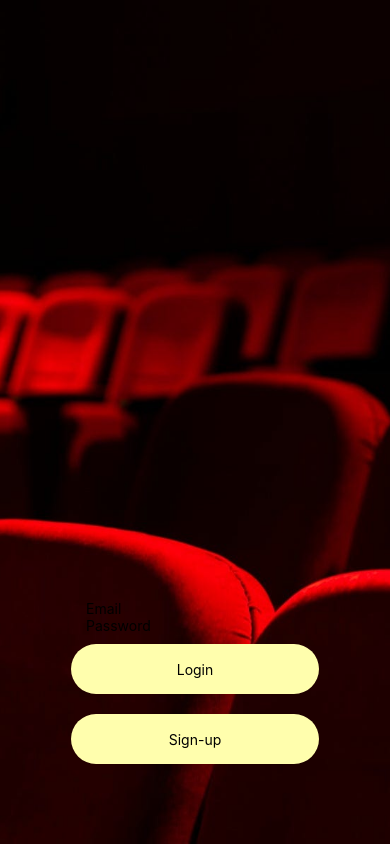
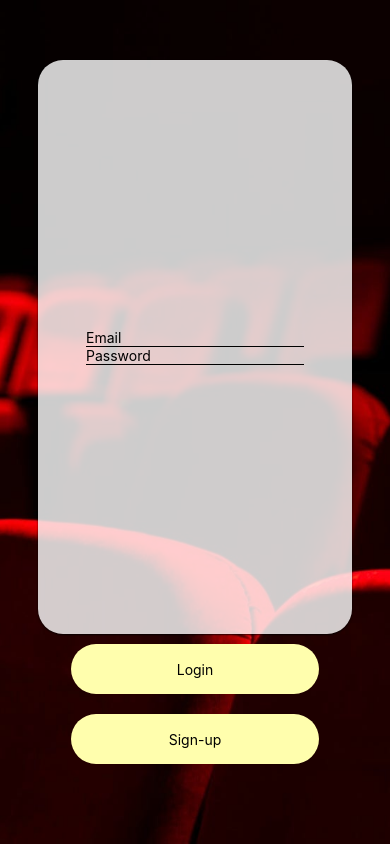
Before and after one commit to CSpiegelhalter/MoviePicker, a React Native app: screen / in a window 390 px wide. Built offline with nearby package versions, Linux system fonts and the light colour scheme.

Commit message:
Added input fields, going to get values, added modal box with some styling

```diff
--- a/app/components/Login.js
+++ b/app/components/Login.js
@@ -1,30 +1,43 @@
-import React from 'react';
+import React, { useState } from 'react';
 import { Platform, Text, StyleSheet, TextInput, View } from 'react-native';
 import { backgroundColor } from 'react-native/Libraries/Components/View/ReactNativeStyleAttributes';
 
 function Login() {
+
+    const [email, setEmail] = useState('')
+    const [password, setPassword] = useState('')
+
+
+
+
     return (
-        <View>
-            <TextInput placeholder='Email' style={styles.text} />
-            <TextInput placeholder='Password' style={styles.text} />
+        <View style={styles.container}>
+            <TextInput placeholder='Email' style={styles.input} onChangeText={text => setEmail(text)} />
+            <TextInput placeholder='Password' style={styles.input} onChangeText={text => setPassword(text)} />
         </View>
     );
 }
 
 const styles = StyleSheet.create({
-    text: {
-
-        ...Platform.select({
-            ios: {
-                fontSize: 20,
-                fontFamily: 'Avenir'
-            },
-            android: {
-                fontSize: 18,
-                fontFamily: 'Roboto',
-                backgroundColor: 'white'
-            }
-        })
+    input: {
+        borderBottomColor:'$ccc',
+        borderBottomWidth: 1
+    },
+    container: {
+        flex: 1,
+        backgroundColor:'rgba(255,255,255,0.8)',
+        width: '95%',
+        // height: '10%',
+        marginTop: 70,
+        shadowColor: '#000',
+        shadowOffset: { width: 0, height: 1 },
+        shadowOpacity: 0.8,
+        shadowRadius: 2,
+        justifyContent: 'center',
+        alignItems: 'center',
+        borderRadius: 25,
+        // opacity: 0.5,
+        elevation: 5
     }
 })
 
--- a/app/screens/WelcomeScreen.js
+++ b/app/screens/WelcomeScreen.js
@@ -20,8 +20,6 @@ function WelcomeScreen(props) {
 
     );
 }
-const dimensions = Dimensions.get('window');
-const imageWidth = dimensions.width;
 
 const styles = StyleSheet.create({
     container: {
```
